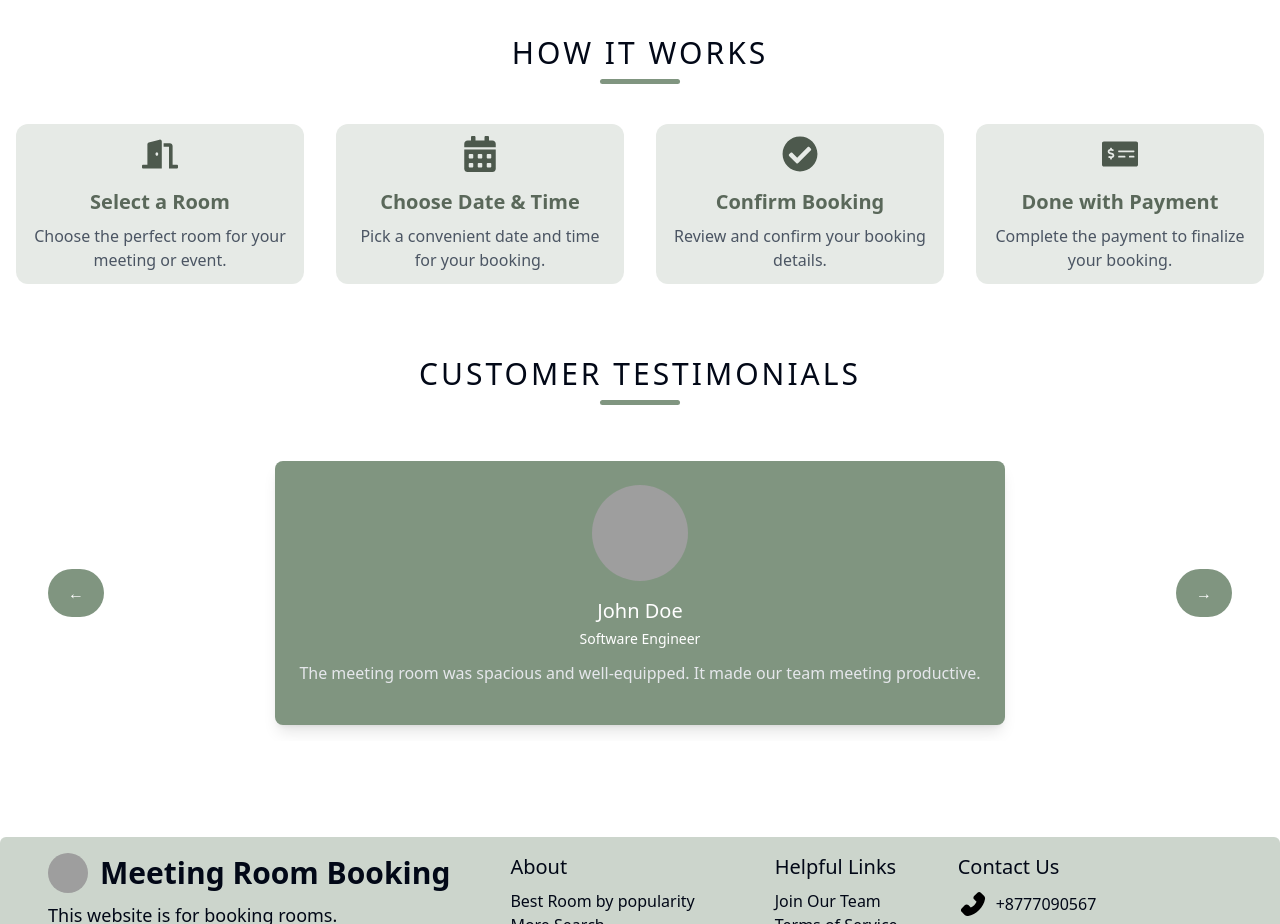
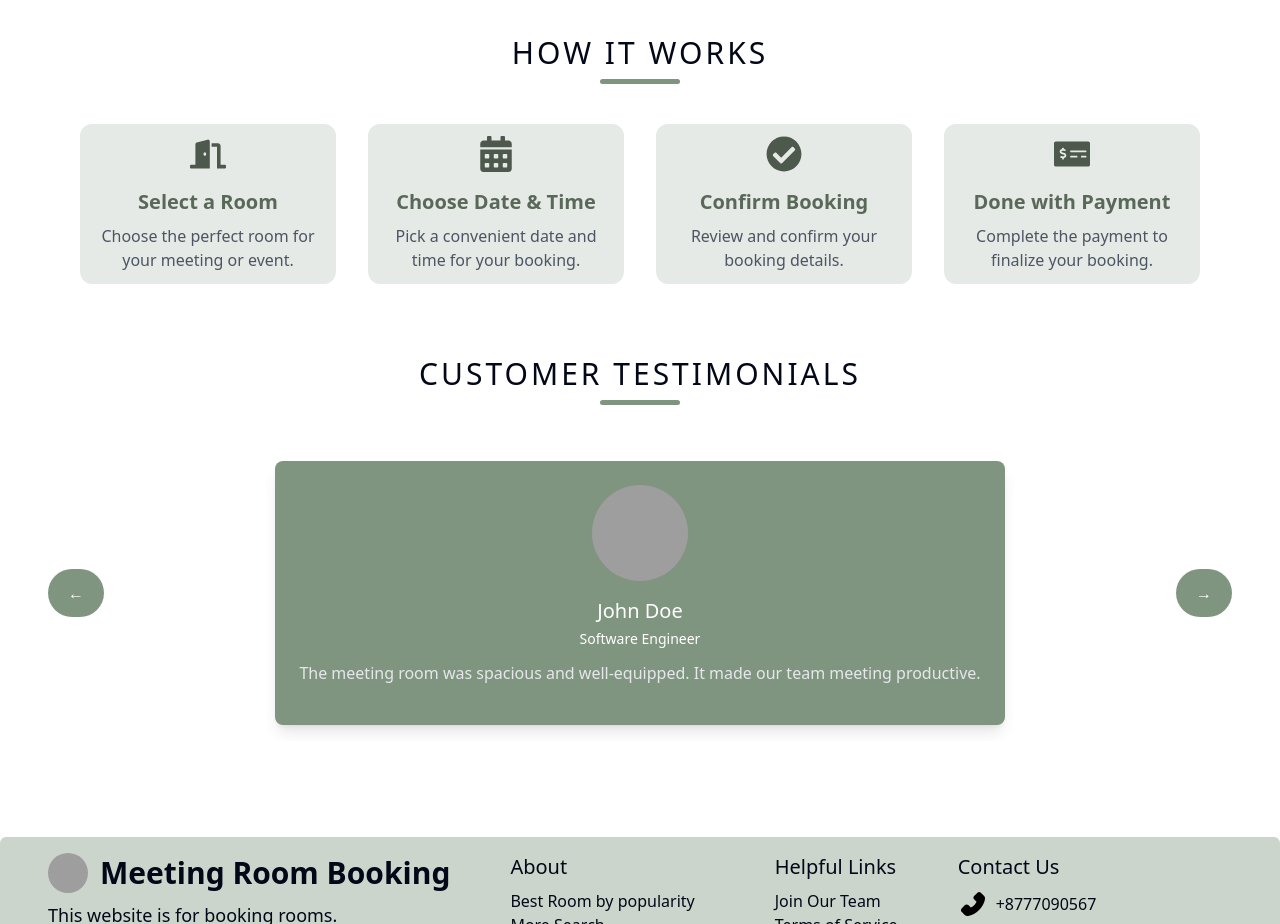
Before and after one commit to Moonchowdhur/meeting-room-booking-client, a React (Vite) app: page / in a window 1280 px wide. Shown: the part 1500-2424 px from the top of the page. Built offline with nearby package versions, Linux system fonts and the light colour scheme; no server answers; grey boxes are pictures that could not be loaded.

Commit message:
home page updated

```diff
--- a/src/pages/HowWorkWebsite/HowWorkWebsite.tsx
+++ b/src/pages/HowWorkWebsite/HowWorkWebsite.tsx
@@ -38,7 +38,7 @@ const HowWorkWebsite = () => {
       <div className="flex justify-center">
         <div className="w-20 text-center rounded-md  h-[5px] bg-[#809580]"></div>
       </div>
-      <div className="grid grid-cols-1 md:grid-cols-4 gap-8 mt-10">
+      <div className="grid px-16 grid-cols-1 md:grid-cols-4 gap-8 mt-10">
         {steps.map((step, index) => (
           <div
             key={index}
--- a/src/pages/admin/rooms/AllRoom.tsx
+++ b/src/pages/admin/rooms/AllRoom.tsx
@@ -26,7 +26,7 @@ const AllRoom = () => {
   //console.log(availableRooms);
 
   return (
-    <div className="md:px-4 w-full p-4 mt-40 md:mt-6 rounded-md ">
+    <div className="md:px-4  w-full p-4 mt-40 md:mt-6 rounded-md ">
       {/* title */}
       {availableRooms?.length > 0 && (
         <h2 className="text-3xl mb-2 font-medium tracking-widest text-center ">
@@ -39,7 +39,7 @@ const AllRoom = () => {
       </div>
       {/* MEEING ROOM ALL */}
       {availableRooms?.length > 0 ? (
-        <div className="grid md:grid-cols-4 grid-cols-1 gap-5  justify-between items-center mt-10 rounded-lg">
+        <div className="grid md:grid-cols-4 grid-cols-1 gap-5 px-16  justify-between items-center mt-10 rounded-lg">
           {/* card- */}
 
           {availableRooms?.length > 0 &&
--- a/src/pages/serviceAdvertisement/ServiceAdvertisement.tsx
+++ b/src/pages/serviceAdvertisement/ServiceAdvertisement.tsx
@@ -41,7 +41,7 @@ const ServiceAdvertisement = () => {
   }, []);
 
   return (
-    <section className="md:px-4 w-full p-4   mt-40 md:mt-6 rounded-md">
+    <section className="md:px-4 w-full p-4  mt-40 md:mt-6 rounded-md">
       <div className="container mx-auto text-center">
         <h2 className="text-3xl mb-2 font-medium tracking-widest text-center">
           OUR SERVICES
@@ -49,7 +49,7 @@ const ServiceAdvertisement = () => {
         <div className="flex justify-center">
           <div className="w-20 text-center rounded-md  h-[5px] bg-[#809580]"></div>
         </div>
-        <div className="grid grid-cols-1  mt-6  sm:grid-cols-2 lg:grid-cols-4 gap-5">
+        <div className="grid grid-cols-1 mt-6  sm:grid-cols-2 lg:grid-cols-4 gap-5">
           {services.map((service, index) => (
             <div
               key={index}
```
